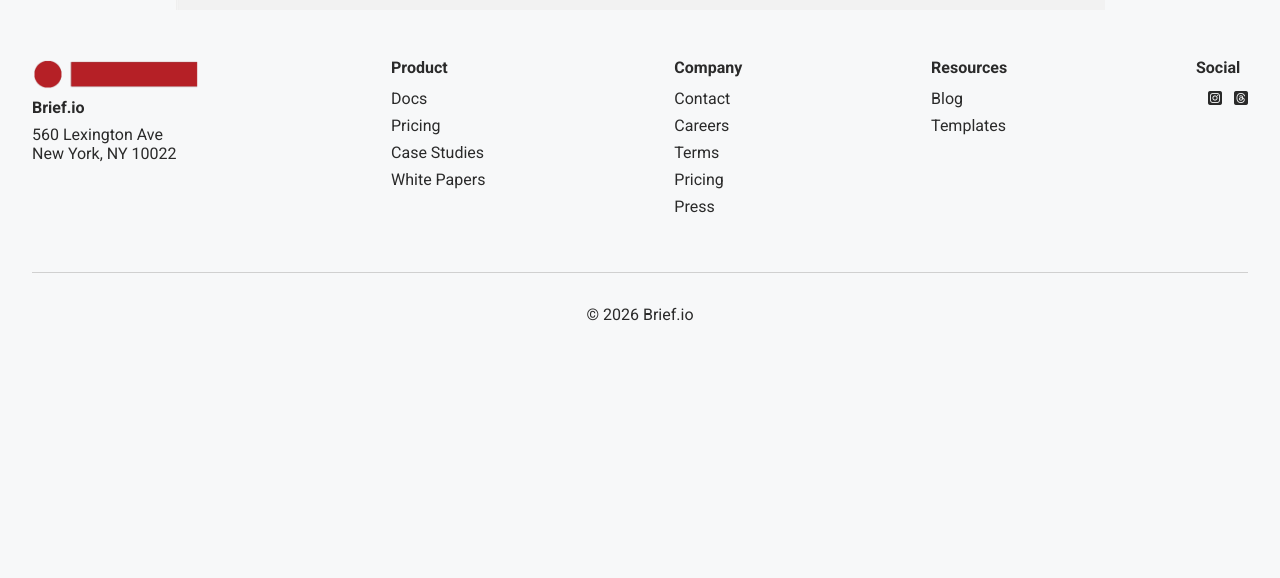
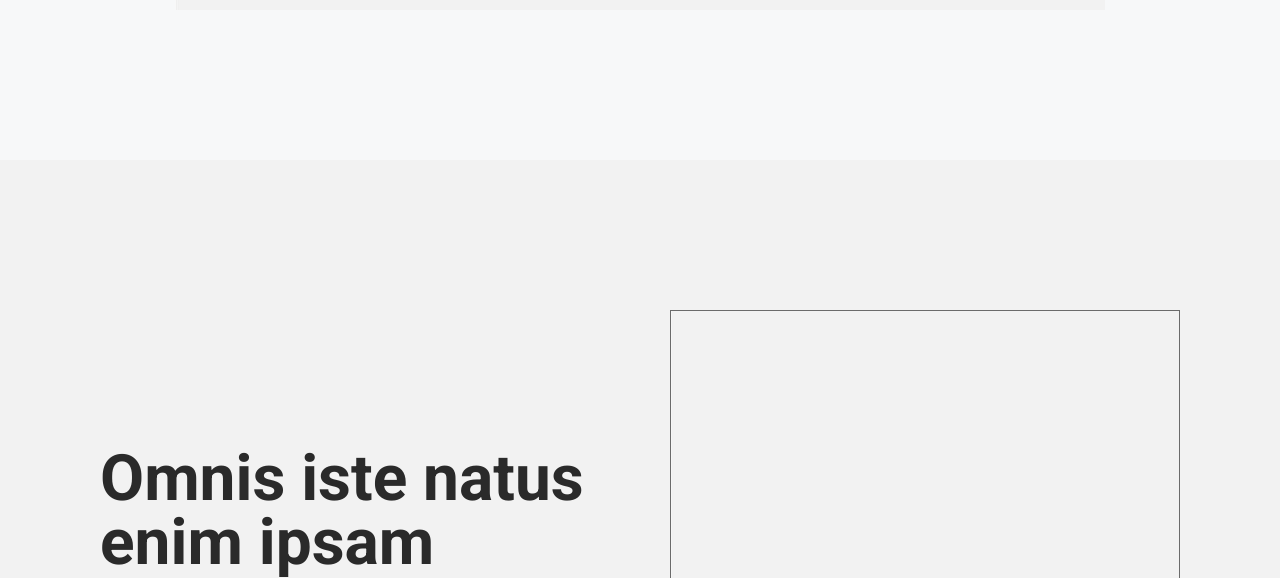
Before and after one commit to Mikal-E/Brief.io-SasS-Brief-Builder-Full-Stack-MERN, a React (Vite) app in the folder frontend/: page / in a window 1280 px wide. Shown: the part 11422-12000 px from the top of the page. Before the commit the page ends 11794 px from the top, so only its background shows below. Built offline with nearby package versions, Linux system fonts and the light colour scheme.

Commit message:
Built out CtaBlock.jsx to recieve props as it is used on Home.jsx now and later on Landing.jsx. Wire it into Home.jsx and styled it in CtaBlock.css.

```diff
--- /dev/null
+++ b/frontend/src/components/CtaBlock/CtaBlock.css
@@ -0,0 +1,78 @@
+/* This styling is for the CTA block that sits above the reviews at the bottom of the Home.jsx page. It is also used on Landing.jsx. */
+
+.cta-block {
+
+    display: flex;
+    align-items: center;
+    justify-content: space-between;
+    padding-top: 150px;
+    padding-bottom: 150px;
+    padding-left: 100px;
+    padding-right: 100px;
+    margin-top: 150px;
+    gap: 60px;
+    box-sizing: border-box;
+    background-color: var(--light-grey);
+
+}
+
+.cta-block-content {
+
+    flex: 1;
+
+}
+
+.cta-block-heading {
+
+    font-size: 64px;
+    line-height: 1;
+
+}
+
+.cta-block-subheading {
+
+    margin-top: 20px;
+    font-size: 32px;
+
+}
+
+.cta-block-button {
+
+    background-color: var(--burgundy);
+    color: var(--light-grey);
+    border: 3px solid var(--brand-grey);
+    padding: 20px 50px;
+    border-radius: 8px;
+    font-family: var(--font-main);
+    font-size: 21px;
+    font-weight: 700;
+    box-shadow: 2px 2px 5px black;
+    cursor: pointer;
+    transition: background-color 0.4s ease;
+    margin-top: 30px;
+
+}
+
+.cta-block-button:hover {
+
+    background-color: var(--brand-grey);
+    border: 3px solid var(--burgundy);
+    color: var(--burgundy);
+    box-shadow: 2px 2px 5px black;
+
+}
+
+.cta-block-image {
+
+    flex: 1
+
+}
+
+.cta-block-img {
+
+    width: 100%;
+    height: 700px;
+    display: block;
+    border: 1px solid var(--text-muted);
+
+}
--- /dev/null
+++ b/frontend/src/components/CtaBlock/CtaBlock.jsx
@@ -0,0 +1,31 @@
+import "./CtaBlock.css"
+
+/* This is the CTA block that sits above the reviews at the bottom of the Home.jsx page. It is also used on Landing.jsx and therefore controlled by props. */
+
+function CtaBlock({ image, imageAlt, heading, subheading, ctaText }) {
+
+    return (
+
+        <section className="cta-block">
+
+            <div className="cta-block-content">
+
+                <h2 className="cta-block-heading">{heading}</h2>
+                <p className="cta-block-subheading">{subheading}</p>
+                <button className="cta-block-button">{ctaText}</button>
+
+            </div>
+
+            <div className="cta-block-image">
+
+                <img src={image} alt={imageAlt} className="cta-block-img" />
+
+            </div>
+
+        </section>
+
+    )
+
+}
+
+export default CtaBlock
--- a/frontend/src/pages/Home/Home.jsx
+++ b/frontend/src/pages/Home/Home.jsx
@@ -6,6 +6,7 @@ import FeatureBlock from "../../components/FeatureBlock/FeatureBlock"
 import TabbedFeatureDocOutput from "../../components/TabbedFeatureDocOutput/TabbedFeatureDocOutput"
 import ThreeColumnFeature from "../../components/ThreeColumnFeature/ThreeColumnFeature"
 import TabbedFeatureDashboard from "../../components/TabbedFeatureDashboard/TabbedFeatureDashboard"
+import CtaBlock from "../../components/CtaBlock/CtaBlock"
 
 function HomePage() {
 
@@ -227,6 +228,16 @@ function HomePage() {
             <TabbedFeatureDashboard tabContent={teamTabContent} />
             <TabbedFeatureDashboard tabContent={activityTabContent} />
 
+            <CtaBlock
+
+                image={square}
+                imageAlt="Placeholder"
+                heading="Omnis iste natus enim ipsam luptatem"
+                subheading="Ut enim ad minima quis Nostrum exercitationem ullam corporis suscipit laboriosam"
+                ctaText="BUTTON CTA"
+
+            />
+
         </div>
 
     )
```
